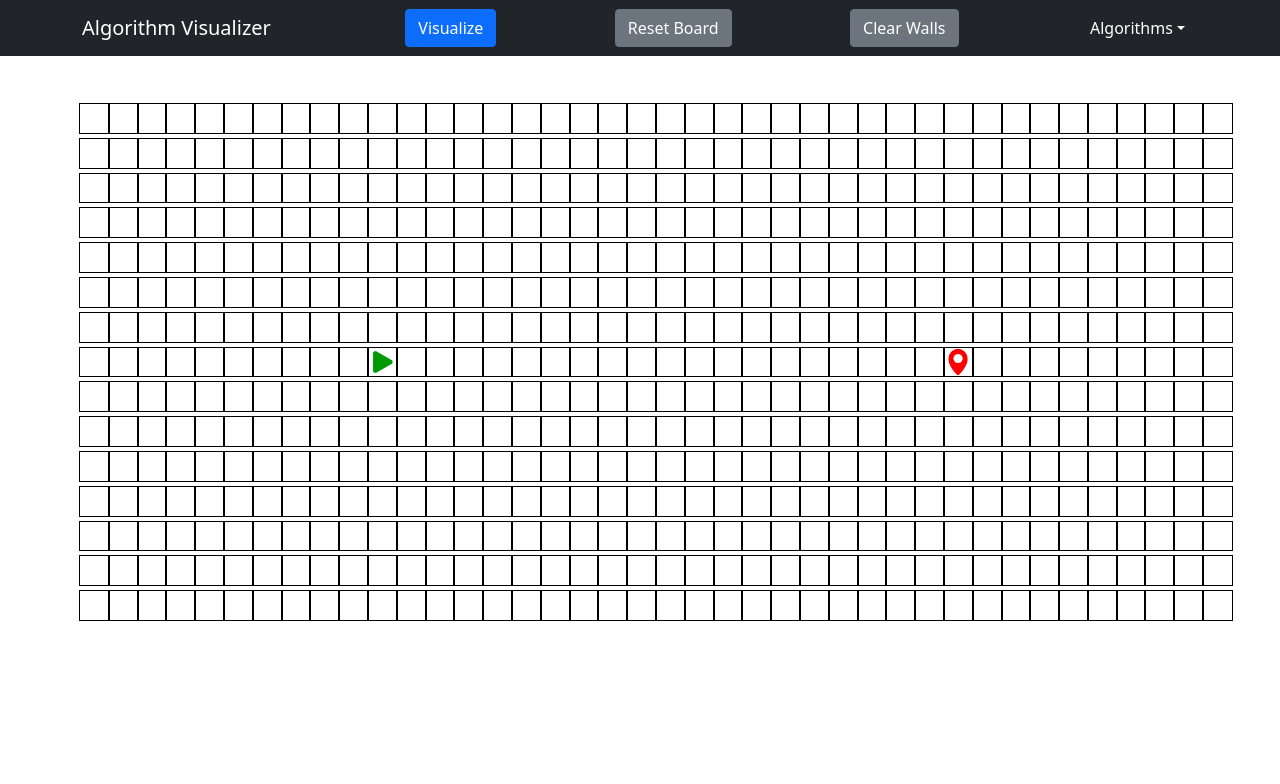
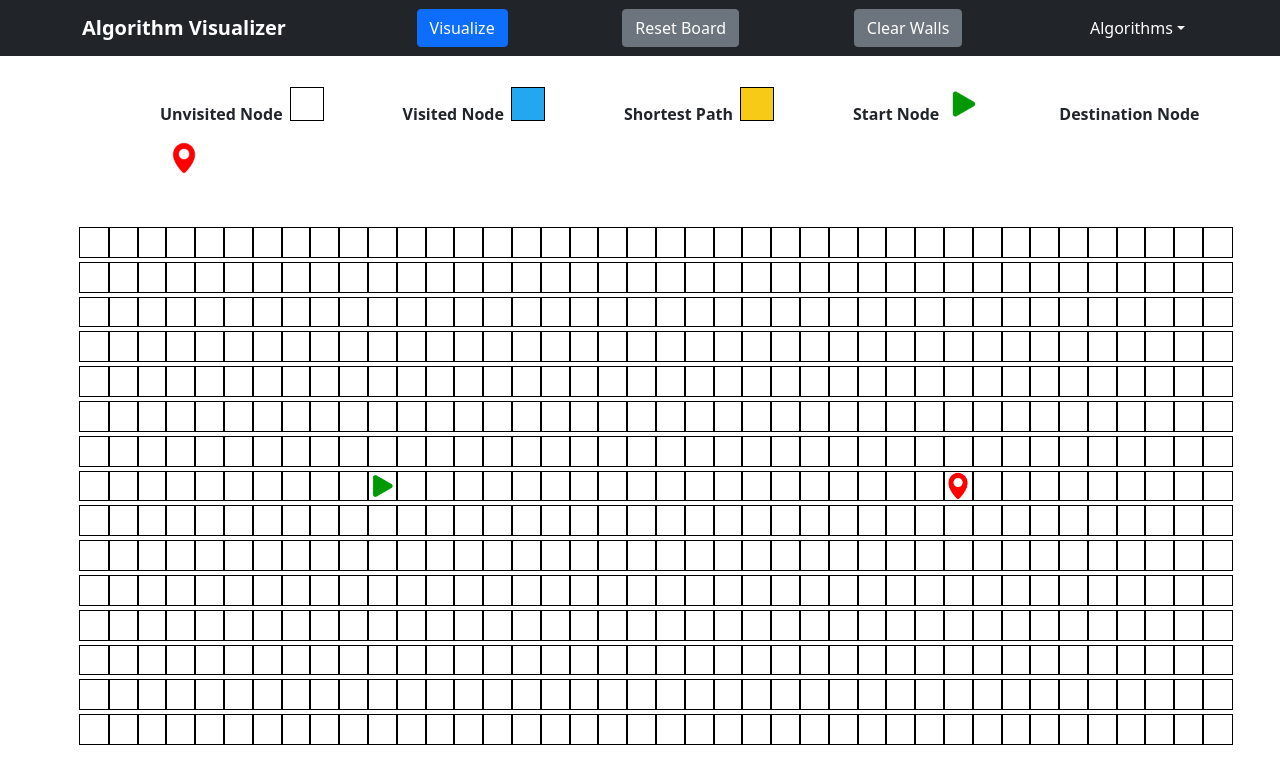
Before and after one commit to ZimmAgu/Algorithm-Visualizer, a React (Create React App) app: page / in a window 1280 px wide. Shown: the top 784 px of the page. Built offline with nearby package versions, Linux system fonts and the light colour scheme.

Commit message:
Showcase nodes added

```diff
--- a/src/PathFinder/PathFinderVisuals.js
+++ b/src/PathFinder/PathFinderVisuals.js
@@ -13,8 +13,9 @@ import { useEffect, useState } from 'react';
 import { setUpGrid, getGridWithToggledWall, getAllNodes } from '../Grid/gridFunctions.js';
 import Node from './Node.js'
 
-// Visuals Imports
-import NavigationBar from '../WebPresentation/NavigationBar';
+// Web Presentation Imports
+import NavigationBar from '../WebPresentation/NavigationBar.js';
+import NodeShowcase from '../WebPresentation/NodeShowcase.js';
 
 
 
@@ -201,6 +202,8 @@ function PathFinder (props) {
                 setAlgorithmInProgress={setAlgorithmInProgress}
             ></NavigationBar>
 
+            <NodeShowcase />
+
             <div className="grid">
                 {gridState.map((row, rowId) => {
                     return (
--- /dev/null
+++ b/src/WebPresentation/NodeShowcase.css
@@ -0,0 +1,40 @@
+.showcaseOutline {
+    margin: 1em 5em 0em 5em;
+    padding-left: 5em;
+    /* outline: 1px solid black; */
+}
+
+span {
+    font-weight: bold;
+}
+
+
+.nodeShowcase {
+    display: inline-block;
+    outline: 1px solid black;
+    width: 2em;
+    height: 2em;
+    margin: 1em 5em 0em 0.5em;
+}
+
+.visitedShowcase {
+    background-color: rgba(34, 167, 240, 1);
+}
+
+.shortestPathShowcase {
+    background-color: rgba(247, 202, 24, 1)
+}
+
+
+.startNodeShowcase {
+    background-image: url("/src/Icons/startNode.png");
+    background-size: contain;
+    outline: none
+}
+
+
+.endNodeShowcase {
+    background-image: url("/src/Icons/endNode.png");
+    background-size: contain;
+    outline: none
+}
--- /dev/null
+++ b/src/WebPresentation/NodeShowcase.js
@@ -0,0 +1,30 @@
+
+import React from 'react'
+import "./NodeShowcase.css"
+
+
+
+function NodeShowcase () {
+    return (
+        <>
+            <div className="showcaseOutline">
+                <span>Unvisited Node</span>
+                <div className="nodeShowcase unvisitedShowcase"></div>
+
+                <span>Visited Node</span>
+                <div className="nodeShowcase visitedShowcase"></div>
+
+                <span>Shortest Path</span>
+                <div className="nodeShowcase shortestPathShowcase"></div>
+
+                <span>Start Node</span>
+                <div className="nodeShowcase startNodeShowcase"></div>
+
+                <span>Destination Node</span>
+                <div className="nodeShowcase endNodeShowcase"></div>
+            </div>
+        </>
+    )
+}
+
+export default NodeShowcase
```
